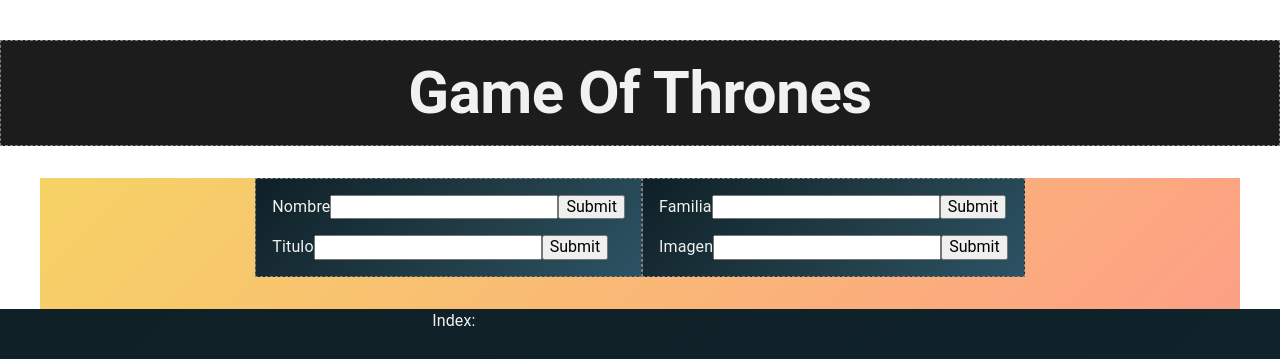
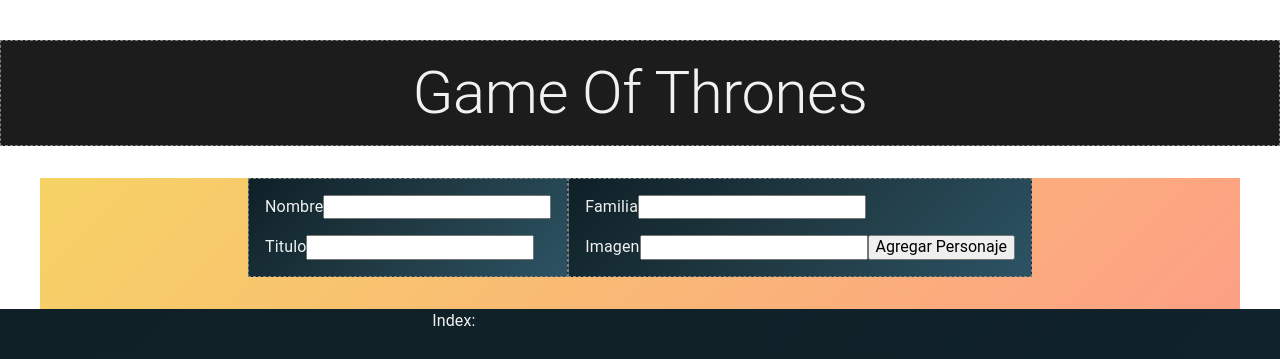
Before and after one commit to Nnadiagabrielaellena/game-of-thrones, a React (Vite) app: page / in a window 1280 px wide. Shown: the top 359 px of the page. Built offline with nearby package versions, Linux system fonts and the light colour scheme.

Commit message:
modifique boton de formulario

```diff
--- a/src/Components/ Header.jsx
+++ b/src/Components/ Header.jsx
@@ -12,11 +12,13 @@
 function  Header({}) {
   return (
   <>
-  <Typography  variant="h2" component="section" sx={{color: "#f1f1f1",background:" #1c1c1c", p: 2, border: '1px dashed grey',mt:5,fontWeight:'bold',mb:4 ,display:"flex",justifyContent:"center"}}>
+
+    <Box component="section" sx={{color: "#f1f1f1",background:" #1c1c1c", p: 2, border: '1px dashed grey',mt:5,fontWeight:'bold',mb:4 ,display:"flex",justifyContent:"center"}}>
+    <Typography  variant="h2" component="section" >
   Game Of Thrones
 
     </Typography>
-
+    </Box>
   </>
   )
 }
--- a/src/Components/AddCharacter.jsx
+++ b/src/Components/AddCharacter.jsx
@@ -22,31 +22,30 @@
   });
   return (
     <>
-      <Container sx={{background:"linear-gradient(135deg, #f6d365, #fda085)", display: "flex", justifyContent: "center" }}>
-        <Box component="section" sx={{color: "#f1f1f1", background: "linear-gradient(135deg, #0f2027, #203a43, #2c5364)", p: 2, border: '1px dashed grey', display: "flex", flexDirection: "column", gap: 2, mb: 4 }}>
+      <Container sx={{maxWidth: '100',objectFit: 'cover',height: 'auto',  background:"linear-gradient(135deg, #f6d365, #fda085)", display: "flex", justifyContent: "center" }}>
+        <Box component="section" sx={{   color: "#f1f1f1", background: "linear-gradient(135deg, #0f2027, #203a43, #2c5364)", p: 2, border: '1px dashed grey', display: "flex", flexDirection: "column", gap: 2, mb: 4 }}>
           <form onSubmit={formik.handleSubmit}>
             <label htmlFor="email">Nombre</label>
             <input
-              id="email"
+              id="fullName"
               name="fullName"
               type="text"
               onChange={formik.handleChange}
               value={formik.values.fullName}
             />
 
-            <button type="submit">Submit</button>
           </form>
           <form onSubmit={formik.handleSubmit}>
-            <label htmlFor="email">  Titulo</label>
+             <div className=""></div><label htmlFor="email">  Titulo</label>
             <input
-              id="email"
+              id="title"
               name="title"
               type="text"
               onChange={formik.handleChange}
               value={formik.values.title}
             />
 
-            <button type="submit">Submit</button>
+
           </form>
 
         </Box>
@@ -54,26 +53,26 @@
         <form onSubmit={formik.handleSubmit}>
             <label htmlFor="email">Familia</label>
             <input
-              id="email"
+              id="family"
               name="family"
               type="text"
               onChange={formik.handleChange}
               value={formik.values.family}
             />
 
-            <button type="submit">Submit</button>
+
           </form>
           <form onSubmit={formik.handleSubmit}>
             <label htmlFor="email">Imagen</label>
             <input
-              id="email"
+              id="imageUrl"
               name="imageUrl"
-              type="img"
+              type=""
               onChange={formik.handleChange}
               value={formik.values.imageUrl}
             />
 
-            <button type="submit">Submit</button>
+            <button type="submit">Agregar Personaje</button>
           </form>
     </Box>
 
--- a/src/Components/ContainCard.jsx
+++ b/src/Components/ContainCard.jsx
@@ -28,16 +28,17 @@
 
 <CssBaseline />
       <Container maxWidth="false"sx={{color: "#f1f1f1", background: "linear-gradient(135deg, #0f2027, #203a43, #2c5364)", height: '100%',display:"flex", flexDirection:"column ", justifyContent:"center", alignItems:"center", }}>
-        <Box sx={{ width: '100%', height:" 200",objectFit: 'cover',borderRadius: 2}} />
+        <Box  />
         {
         characters.map(c =>
 
-          <Card
+          <Card sx={{ width: '100%', height:" 200",objectFit: 'cover',borderRadius: 2}}
             index={c.id}
             fullName={c.fullName}
             title={c.title}
             family={c.family}
-            imageUrl={c.imageUrl}
+            imageUrl={c.imageUrl }
+
           />
         )
       }
```
